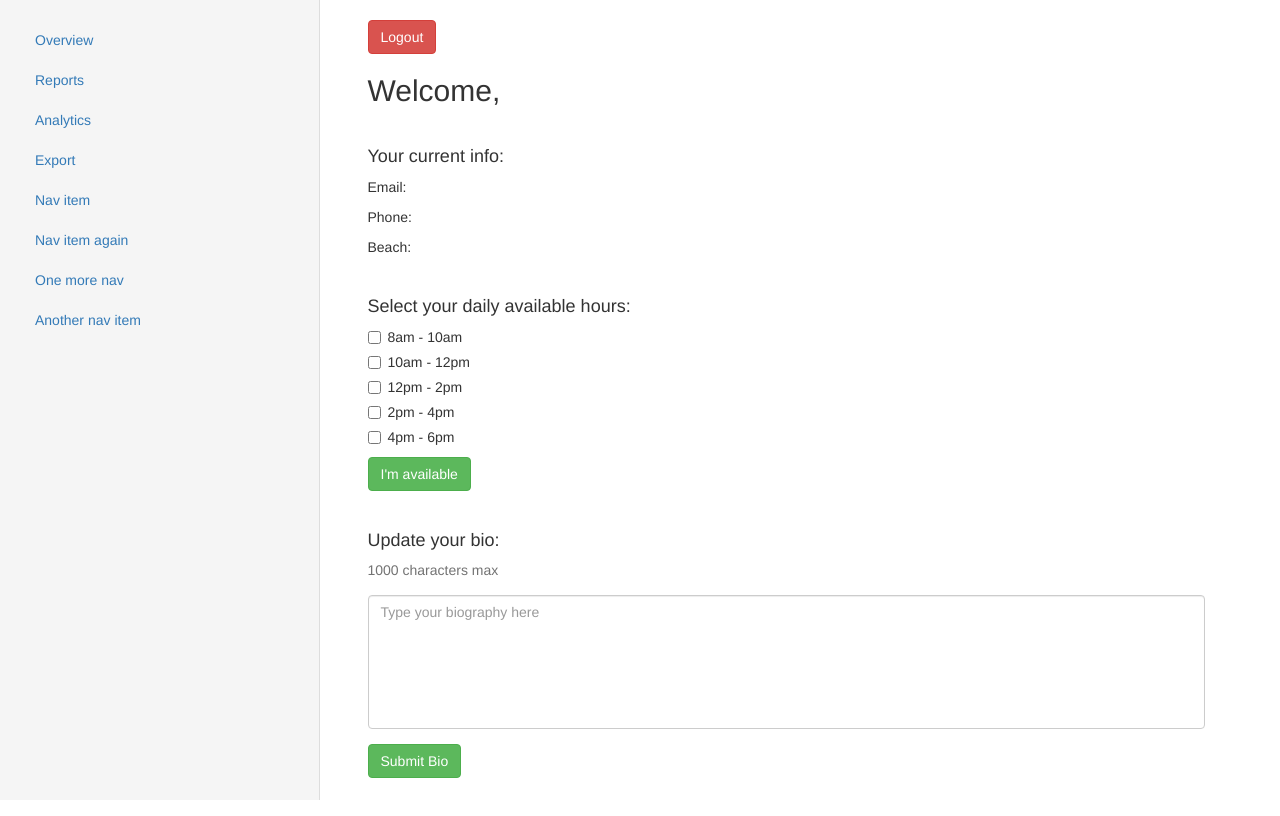
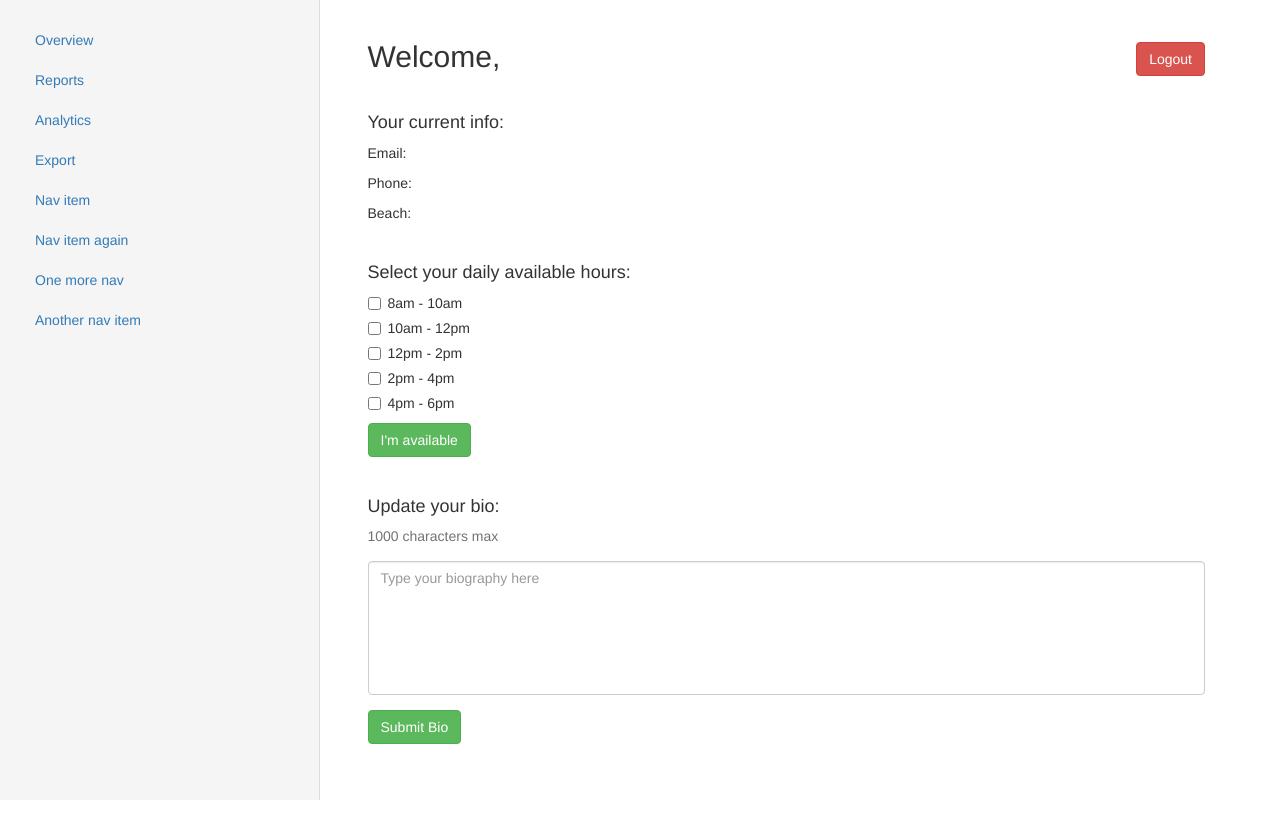
Before and after one commit to aaronmarkle/lessons, a website: page public/dashboard.html in a window 1280 px wide. Drawn offline with nearby package versions, Linux system fonts and the light colour scheme; no server answers.

Commit message:
floated the logout button to a more natural top right corner #4

```diff
--- a/public/dashboard.html
+++ b/public/dashboard.html
@@ -23,8 +23,7 @@
         </ul>
       </div>
       <div class="col-sm-8 col-sm-offset-4 col-md-9 col-md-offset-3 main">
-        <p><a href="/logout"><button class="btn btn-danger">Logout</button></a></p>
-        <p class="h2">Welcome, {{vm.userInfo.firstName}}</p>
+        <p class="h2">Welcome, {{vm.userInfo.firstName}} <a href="/logout" class="pull-right"><button class="btn btn-danger">Logout</button></a></p>
         <div class="dashboard-section">
           <p class="h4">Your current info:</p>
           <p><span class="h5">Email:</span> {{vm.userInfo.email}}</p>
```
